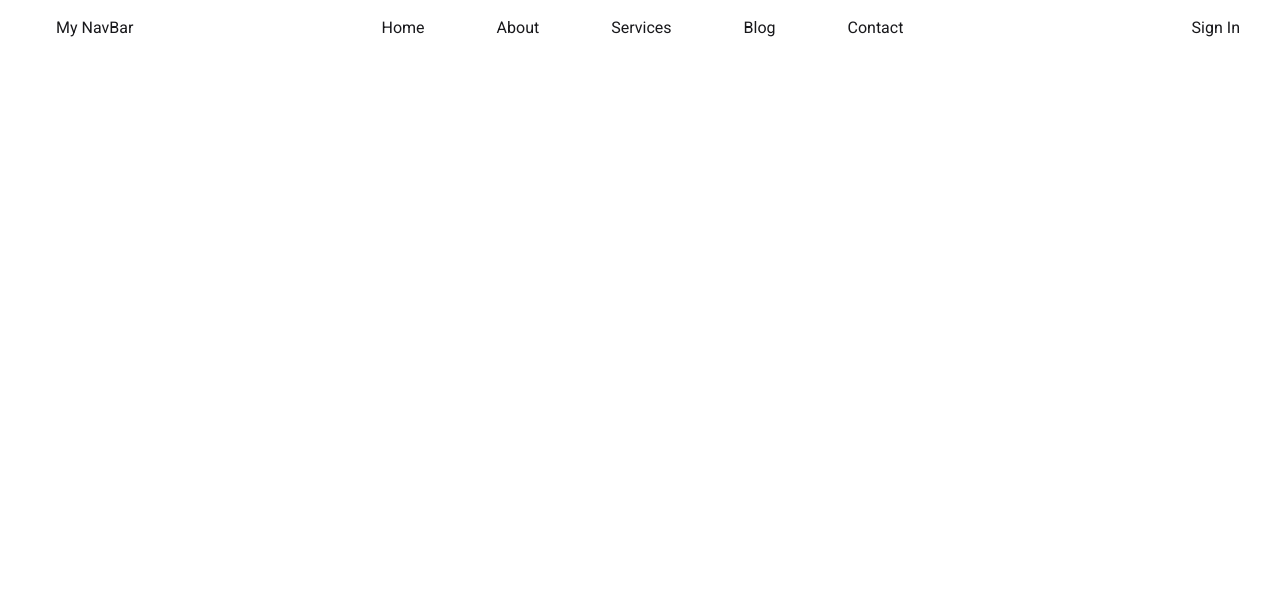
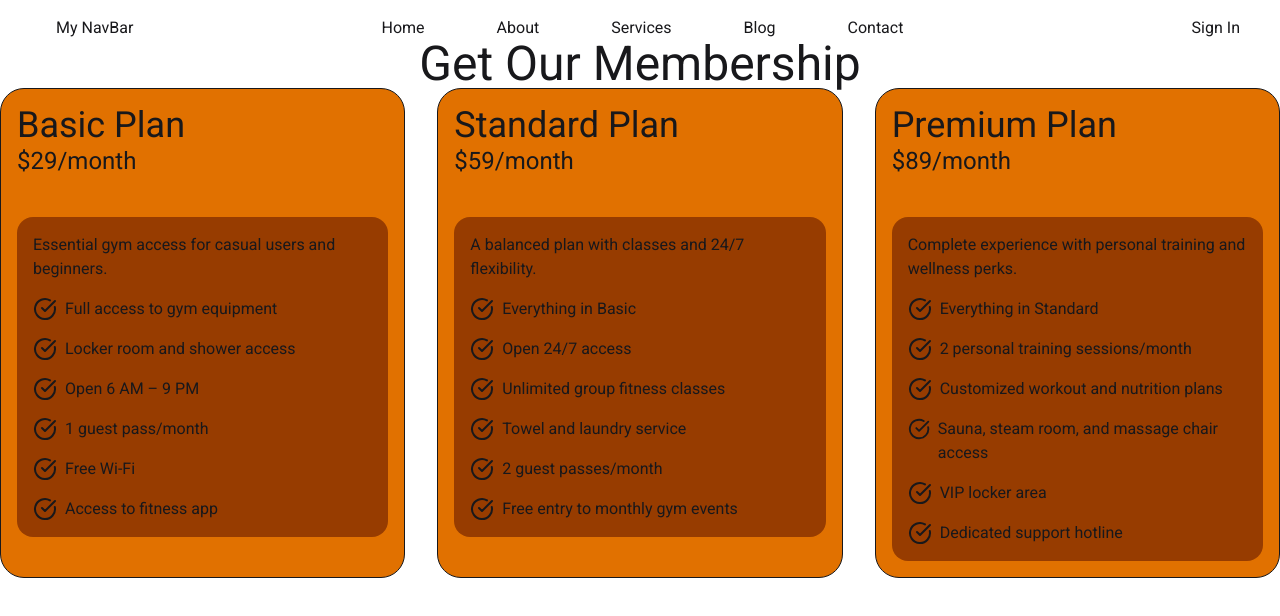
Before and after one commit to saim-alam1/react-router-core-concepts, a React (Vite) app: page /contact in a window 1280 px wide. Shown: the top 616 px of the page. Built offline with nearby package versions, Linux system fonts and the light colour scheme.

Commit message:
Implemented Card Component

```diff
--- /dev/null
+++ b/public/pricingData.json
@@ -0,0 +1,44 @@
+[
+  {
+    "id": 1,
+    "name": "Basic Plan",
+    "price": "$29/month",
+    "description": "Essential gym access for casual users and beginners.",
+    "features": [
+      "Full access to gym equipment",
+      "Locker room and shower access",
+      "Open 6 AM – 9 PM",
+      "1 guest pass/month",
+      "Free Wi-Fi",
+      "Access to fitness app"
+    ]
+  },
+  {
+    "id": 2,
+    "name": "Standard Plan",
+    "price": "$59/month",
+    "description": "A balanced plan with classes and 24/7 flexibility.",
+    "features": [
+      "Everything in Basic",
+      "Open 24/7 access",
+      "Unlimited group fitness classes",
+      "Towel and laundry service",
+      "2 guest passes/month",
+      "Free entry to monthly gym events"
+    ]
+  },
+  {
+    "id": 3,
+    "name": "Premium Plan",
+    "price": "$89/month",
+    "description": "Complete experience with personal training and wellness perks.",
+    "features": [
+      "Everything in Standard",
+      "2 personal training sessions/month",
+      "Customized workout and nutrition plans",
+      "Sauna, steam room, and massage chair access",
+      "VIP locker area",
+      "Dedicated support hotline"
+    ]
+  }
+]
--- a/src/App.jsx
+++ b/src/App.jsx
@@ -1,6 +1,10 @@
+import { Suspense } from 'react'
 import './App.css'
 import DaisyNav from './components/DaisyNav/DaisyNav'
 import NavBar from './components/NavBar/NavBar'
+import PricingOptions from './components/PricingOptions/PricingOptions'
+
+const pricingPromise = fetch('pricingData.json').then(res => res.json());
 
 function App() {
 
@@ -12,6 +16,12 @@ function App() {
         {/* <DaisyNav></DaisyNav> */}
       </header>
 
+      <main>
+        <Suspense fallback={<span className="loading loading-dots loading-xl"></span>}>
+          <PricingOptions pricingPromise={pricingPromise}></PricingOptions>
+        </Suspense>
+      </main>
+
     </>
   )
 }
--- a/src/components/NavBar/NavBar.jsx
+++ b/src/components/NavBar/NavBar.jsx
@@ -45,7 +45,7 @@ const NavBar = () => {
           open ? <X className='md:hidden'></X> : <Menu className='md:hidden'></Menu>
         }
 
-        <ul className={`md:hidden absolute duration-1000 bg-amber-200 text-black ${open ? 'top-6' : '-top-40'}`}>
+        <ul className={`md:hidden absolute duration-1000 bg-amber-200 text-black ${open ? 'top-10' : '-top-40'}`}>
           {links}
         </ul>
 
--- /dev/null
+++ b/src/components/PricingOptions/PricingOptions.jsx
@@ -0,0 +1,25 @@
+import React, { use } from 'react';
+import PricingCards from '../pricingCards/PricingCards';
+
+const PricingOptions = ({ pricingPromise }) => {
+
+  const pricingData = use(pricingPromise);
+
+  // console.log(pricingData);
+
+  return (
+    <div>
+
+      <h2 className='text-5xl text-center'>Get Our Membership</h2>
+
+      <div className='grid grid-cols-3 gap-8'>
+        {
+          pricingData.map(pricing => <PricingCards key={pricing.id} pricing={pricing}></PricingCards>)
+        }
+      </div>
+
+    </div>
+  );
+};
+
+export default PricingOptions;
--- /dev/null
+++ b/src/components/pricingCards/PricingCards.jsx
@@ -0,0 +1,23 @@
+import React from 'react';
+import PricingFeatures from './PricingFeatures';
+
+const PricingCards = ({ pricing }) => {
+  const { name, price, description, features } = (pricing);
+  return (
+    <div className='border bg-amber-600 rounded-3xl p-4'>
+      {/* Card Header */}
+      <h1 className="text-4xl">{name}</h1>
+      <h4 className='text-2xl'>{price}</h4>
+
+      {/* Card Body */}
+      <div className='bg-amber-800 p-4 rounded-2xl mt-10'>
+        <p>{description}</p>
+        {
+          features.map((features, index) => <PricingFeatures key={index} features={features}></PricingFeatures>)
+        }
+      </div>
+    </div>
+  );
+};
+
+export default PricingCards;
--- /dev/null
+++ b/src/components/pricingCards/PricingFeatures.jsx
@@ -0,0 +1,10 @@
+import { CircleCheckBig } from 'lucide-react';
+import React from 'react';
+
+const PricingFeatures = ({ features }) => {
+  return (
+    <p className='flex mt-4'><CircleCheckBig className='mr-2'></CircleCheckBig> {features}</p>
+  );
+};
+
+export default PricingFeatures;
```
